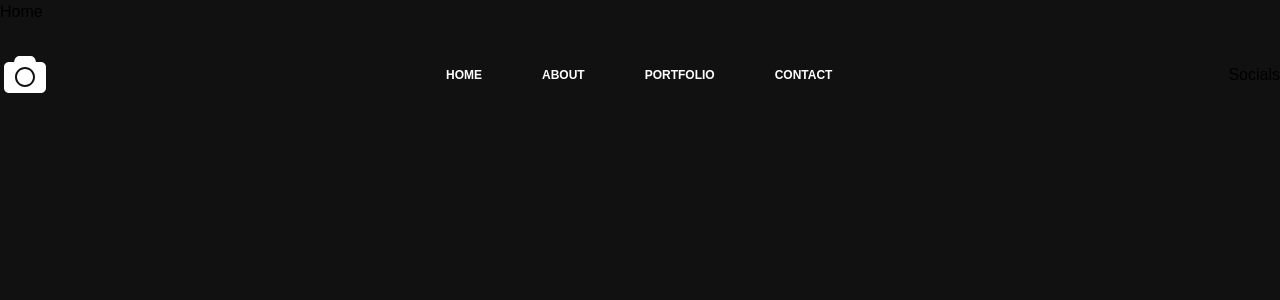
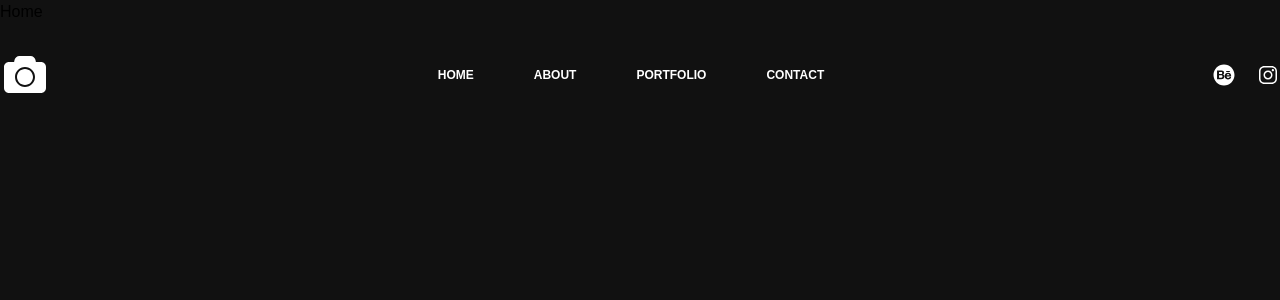
Before and after one commit to victorgfz/photographer-portfolio, a React (Vite) app: page / in a window 1280 px wide. Shown: the top 300 px of the page. Built offline with nearby package versions, Linux system fonts and the light colour scheme.

Commit message:
header e parte responsiva

```diff
--- a/package.json
+++ b/package.json
@@ -13,6 +13,7 @@
     "framer-motion": "^10.16.16",
     "react": "^18.2.0",
     "react-dom": "^18.2.0",
+    "react-icons": "^4.12.0",
     "react-router-dom": "^6.21.0"
   },
   "devDependencies": {
--- a/src/components/Header.jsx
+++ b/src/components/Header.jsx
@@ -1,12 +1,17 @@
 import React from "react";
 import Logo from "../assets/logo.svg";
 import { Link } from "react-router-dom";
-import Socials from "./Socials";
+import { IoLogoInstagram } from "react-icons/io";
+import { IoLogoBehance } from "react-icons/io5";
+
+import MobileNav from "./MobileNav";
 
 const Header = () => {
+  const [mobile, setMobile] = React.useState(false);
+
   return (
-    <header className="w-full h-[150px] flex justify-center items-center z-10 fixed bg-transparent">
-      <div className="container flex justify-between items-center">
+    <header className="w-full h-[70px] md:h-[150px] flex justify-center items-center z-10 fixed bg-transparent">
+      <div className="container flex justify-between items-center px-5 md:px-0">
         <Link to={"/"}>
           <svg
             className="fill-white"
@@ -29,24 +34,33 @@ const Header = () => {
             <g id="Layer_2"></g>
           </svg>
         </Link>
-        <ul className="flex gap-5 text-white uppercase font-bold text-[12px]">
-          <li className="px-5 py-2">
-            <Link to={"/"}>Home</Link>
-          </li>
+        <nav className="hidden md:flex gap-5 text-white uppercase font-bold text-[12px]">
+          <Link className="px-5 py-2" to={"/"}>
+            Home
+          </Link>
 
-          <li className="px-5 py-2">
-            <Link to={"/about"}>About</Link>
-          </li>
+          <Link className="px-5 py-2" to={"/about"}>
+            About
+          </Link>
 
-          <li className="px-5 py-2">
-            <Link to={"/portfolio"}>Portfolio</Link>
-          </li>
+          <Link className="px-5 py-2" to={"/portfolio"}>
+            Portfolio
+          </Link>
 
-          <li className="px-5 py-2">
-            <Link to={"/contact"}>Contact</Link>
-          </li>
-        </ul>
-        <Socials />
+          <Link className="px-5 py-2" to={"/contact"}>
+            Contact
+          </Link>
+        </nav>
+        <div className="hidden md:flex gap-5">
+          <a href="https://behance.net" target="__blank">
+            <IoLogoBehance className="text-[24px] text-white" />
+          </a>
+          <a href="https://instagram.com/" target="__blank">
+            <IoLogoInstagram className="text-[24px] text-white" />
+          </a>
+        </div>
+
+        <MobileNav value={mobile} setValue={setMobile} />
       </div>
     </header>
   );
--- /dev/null
+++ b/src/components/MobileNav.jsx
@@ -0,0 +1,36 @@
+import React from "react";
+import { Link } from "react-router-dom";
+import { RiMenu3Fill } from "react-icons/ri";
+
+const MobileNav = ({ value, setValue }) => {
+  return (
+    <div className="block md:hidden">
+      <RiMenu3Fill
+        onClick={() => setValue(true)}
+        className="block md:hidden text-white text-[28px] cursor-pointer"
+      />
+      <nav
+        className={`fixed ${
+          value ? "right-0" : "-right-full"
+        } flex duration-300 flex-col top-0 h-screen align-start bg-white gap-5 text-[#111] uppercase font-bold text-[12px] `}
+      >
+        <Link className="px-2 py-5" to={"/"}>
+          Home
+        </Link>
+        <Link className="px-2 py-5" to={"/about"}>
+          About
+        </Link>
+
+        <Link className="px-2 py-5" to={"/portfolio"}>
+          Portfolio
+        </Link>
+
+        <Link className="px-2 py-5" to={"/contact"}>
+          Contact
+        </Link>
+      </nav>
+    </div>
+  );
+};
+
+export default MobileNav;
--- a/src/components/Socials.jsx
+++ /dev/null
@@ -1,7 +0,0 @@
-import React from "react";
-
-const Socials = () => {
-  return <div>Socials</div>;
-};
-
-export default Socials;
```
Also changed, not shown: 1 other file (tests, documents, lock files or other folders).
